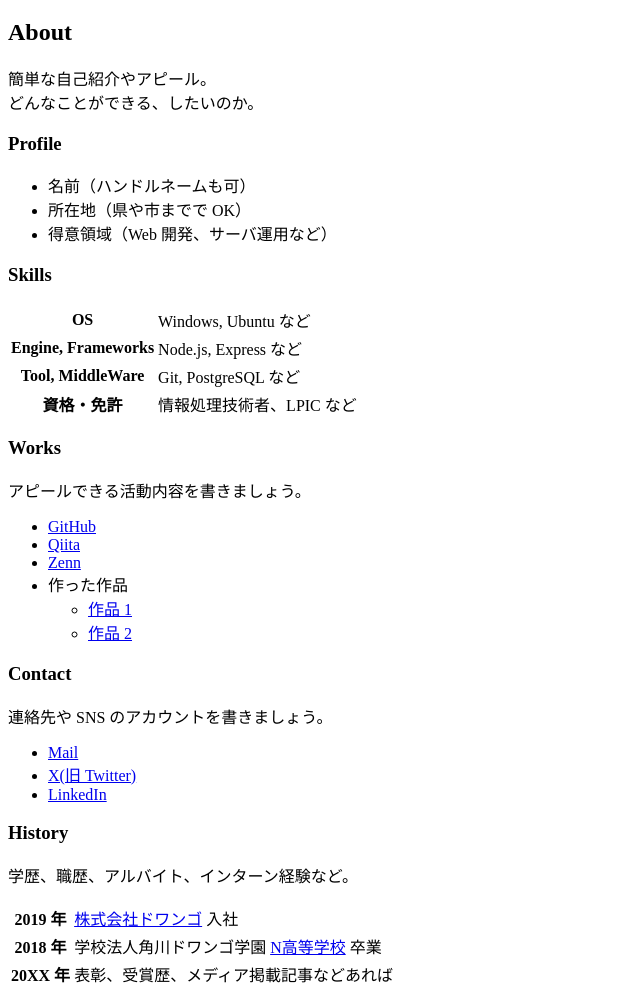
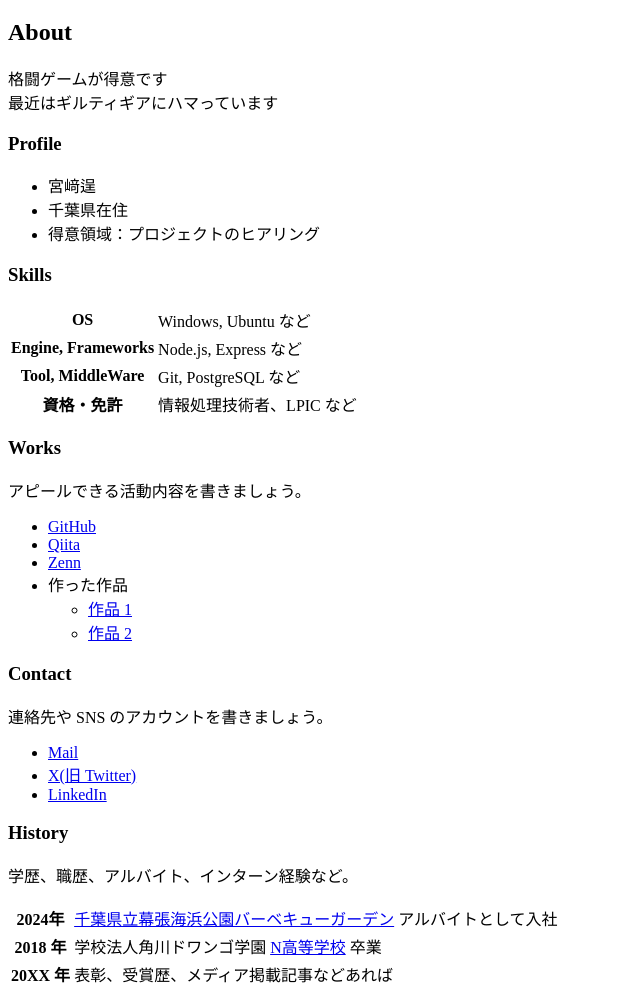
Before and after one commit to 261zs01362-bit/261zs01362-bit.github.io, a plain HTML site: page index.html in a window 1280 px wide. Shown: the part 70-1067 px from the top of the page, without its empty margins (0-640 px from the left). Drawn offline with Linux system fonts and the light colour scheme.

Commit message:
Update index.html

```diff
--- a/index.html
+++ b/index.html
@@ -10,15 +10,15 @@
 
     <h2>About</h2>
     <p>
-      簡単な自己紹介やアピール。<br>
-      どんなことができる、したいのか。
+      格闘ゲームが得意です<br>
+      最近はギルティギアにハマっています
     </p>
 
     <h3>Profile</h3>
     <ul>
-      <li>名前（ハンドルネームも可）</li>
-      <li>所在地（県や市までで OK）</li>
-      <li>得意領域（Web 開発、サーバ運用など）</li>
+      <li>宮﨑逞</li>
+      <li>千葉県在住</li>
+      <li>得意領域：プロジェクトのヒアリング</li>
     </ul>
 
     <h3>Skills</h3>
@@ -59,7 +59,7 @@
     <h3>Contact</h3>
     <p>連絡先や SNS のアカウントを書きましょう。</p>
     <ul>
-      <li><a href="mailto:name@example.com">Mail</a></li>
+      <li><a href="261zs01362@student.zen.ac.jp">Mail</a></li>
       <li><a href="https://twitter.com/n_yobikou">X(旧 Twitter)</a></li>
       <li><a href="https://www.linkedin.com/">LinkedIn</a></li>
     </ul>
@@ -68,8 +68,8 @@
     <p>学歴、職歴、アルバイト、インターン経験など。</p>
     <table>
       <tr>
-        <th>2019 年</th>
-        <td><a href="https://dwango.co.jp/">株式会社ドワンゴ</a> 入社</td>
+        <th>2024年</th>
+        <td><a href="https://www.herofield.com/bbq/makuhari/">千葉県立幕張海浜公園バーベキューガーデン</a> アルバイトとして入社</td>
       </tr>
       <tr>
         <th>2018 年</th>
```
